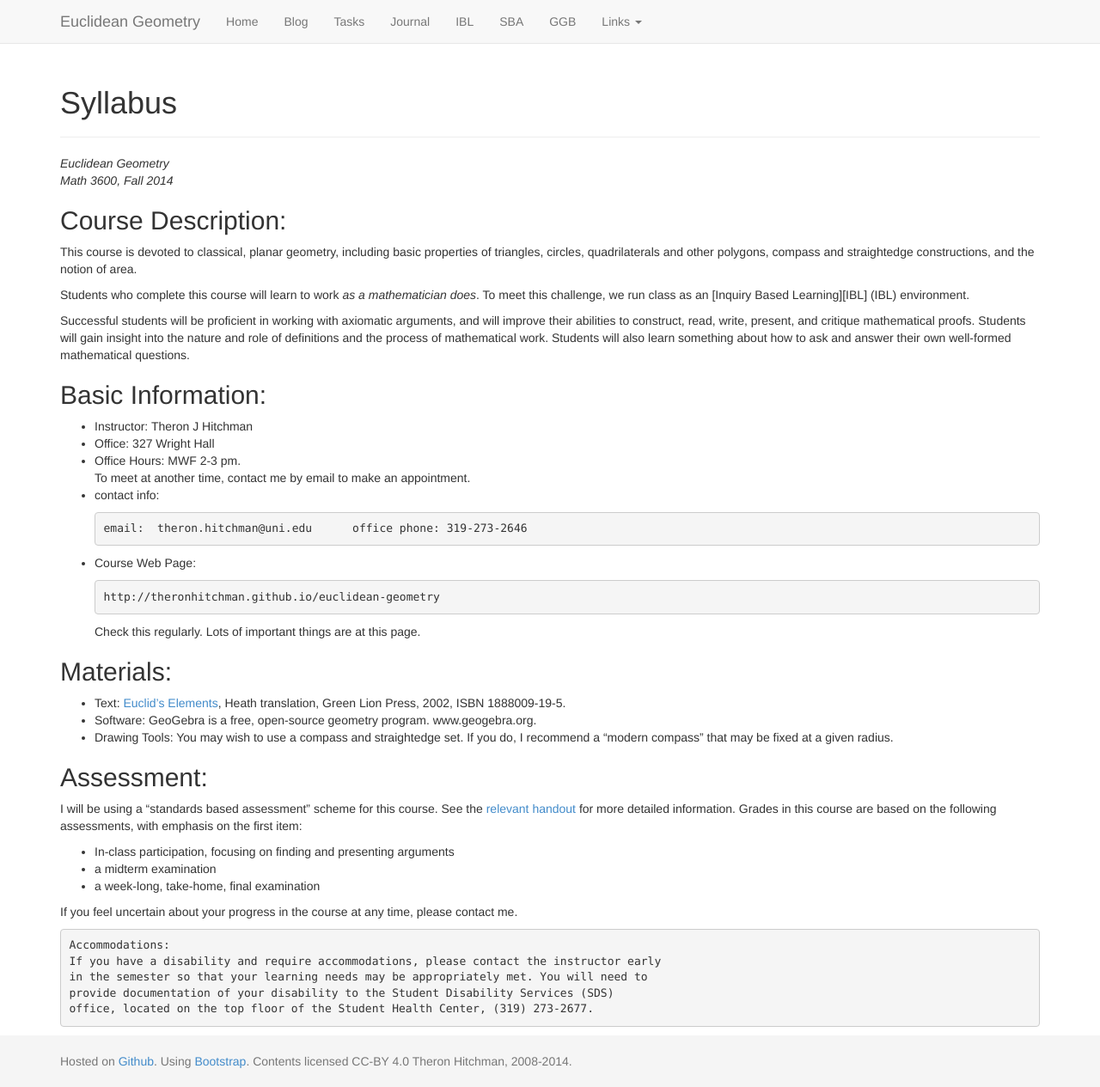
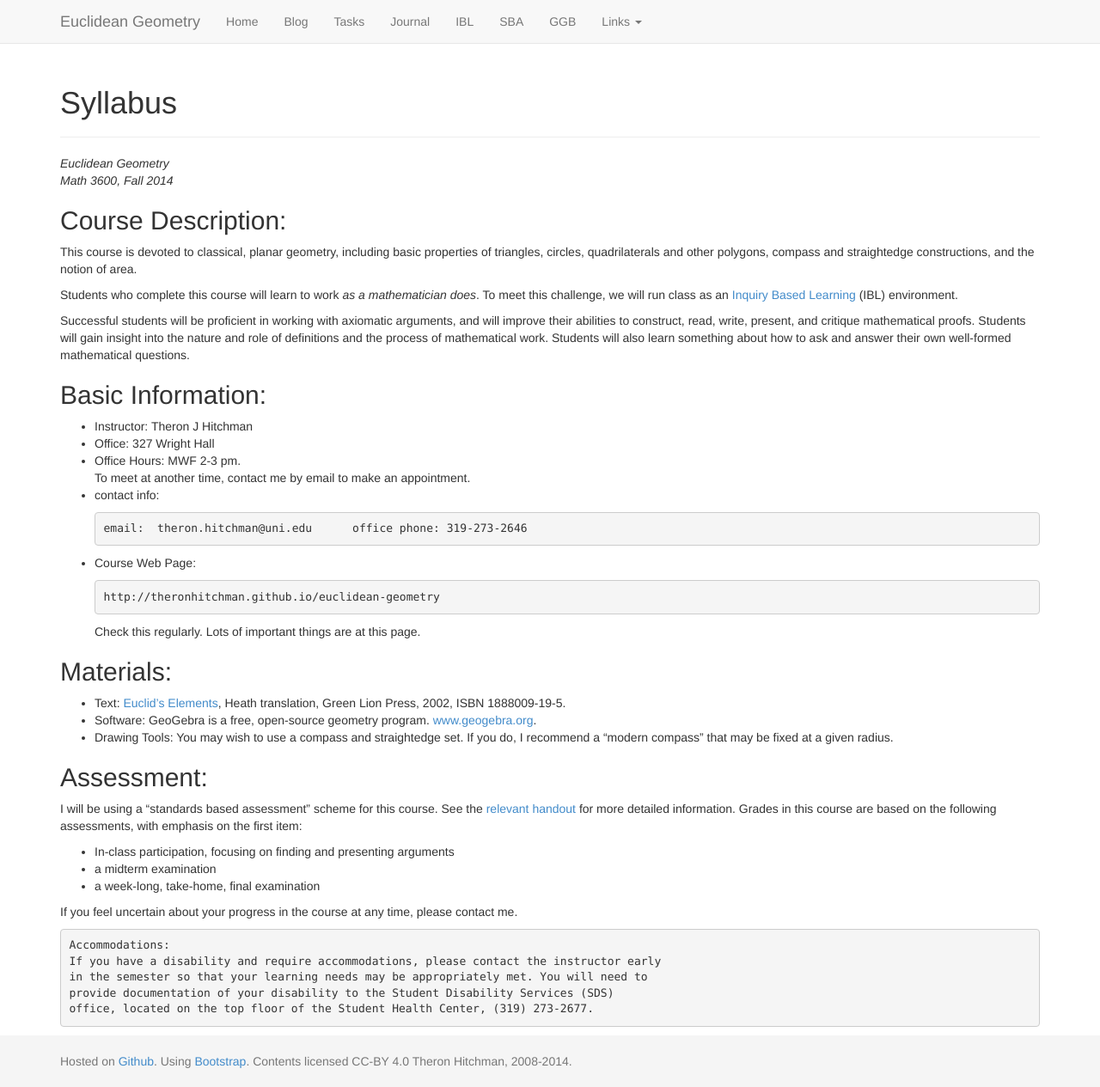
Before and after one commit to theronhitchman/euclidean-geometry, a Jekyll site: the page built from syllabus/index.md, in a window 1280 px wide and 1265 px high. Shown: the whole window at 86% size. Built offline with Jekyll 4.4.1, drawn with Linux system fonts in a browser that asks for light colours; nearby versions of some CDN libraries; some of the changed lines change nothing that is shown.

Commit message:
added links to syllabus

```diff
--- a/syllabus/index.md
+++ b/syllabus/index.md
@@ -14,7 +14,7 @@ of triangles, circles, quadrilaterals and other polygons, compass and
 straightedge constructions, and the notion of area.
 
 Students who complete this course will learn to work _as a mathematician does_.
-To meet this challenge, we run class as an [Inquiry Based Learning][IBL] (IBL)
+To meet this challenge, we will run class as an [Inquiry Based Learning][IBL] (IBL)
 environment.
 
 Successful students will be proficient in working with axiomatic arguments, and
@@ -46,7 +46,7 @@ questions.
 
 - Text: [Euclid’s Elements][GreenLionPress], Heath translation,
 Green Lion Press, 2002, ISBN 1888009-19-5.
-- Software: GeoGebra is a free, open-source geometry program. www.geogebra.org.
+- Software: GeoGebra is a free, open-source geometry program. [www.geogebra.org][ggb].
 - Drawing Tools: You may wish to use a compass and straightedge set. If you do,
 I recommend a “modern compass” that may be fixed at a given radius.
 
@@ -69,4 +69,6 @@ If you feel uncertain about your progress in the course at any time, please cont
     office, located on the top floor of the Student Health Center, (319) 273-2677.
 
 [GreenLionPress]: http://www.greenlion.com/euclid.html
-[sba]: {{ site.baseurl }}/standards-based-assessment
+[sba]: {{site.baseurl}}/standards-based-assessment
+[ggb]: www.geogebra.org
+[IBL]: http://theronhitchman.github.io/euclidean-geometry/inquiry-based-learning/
```
